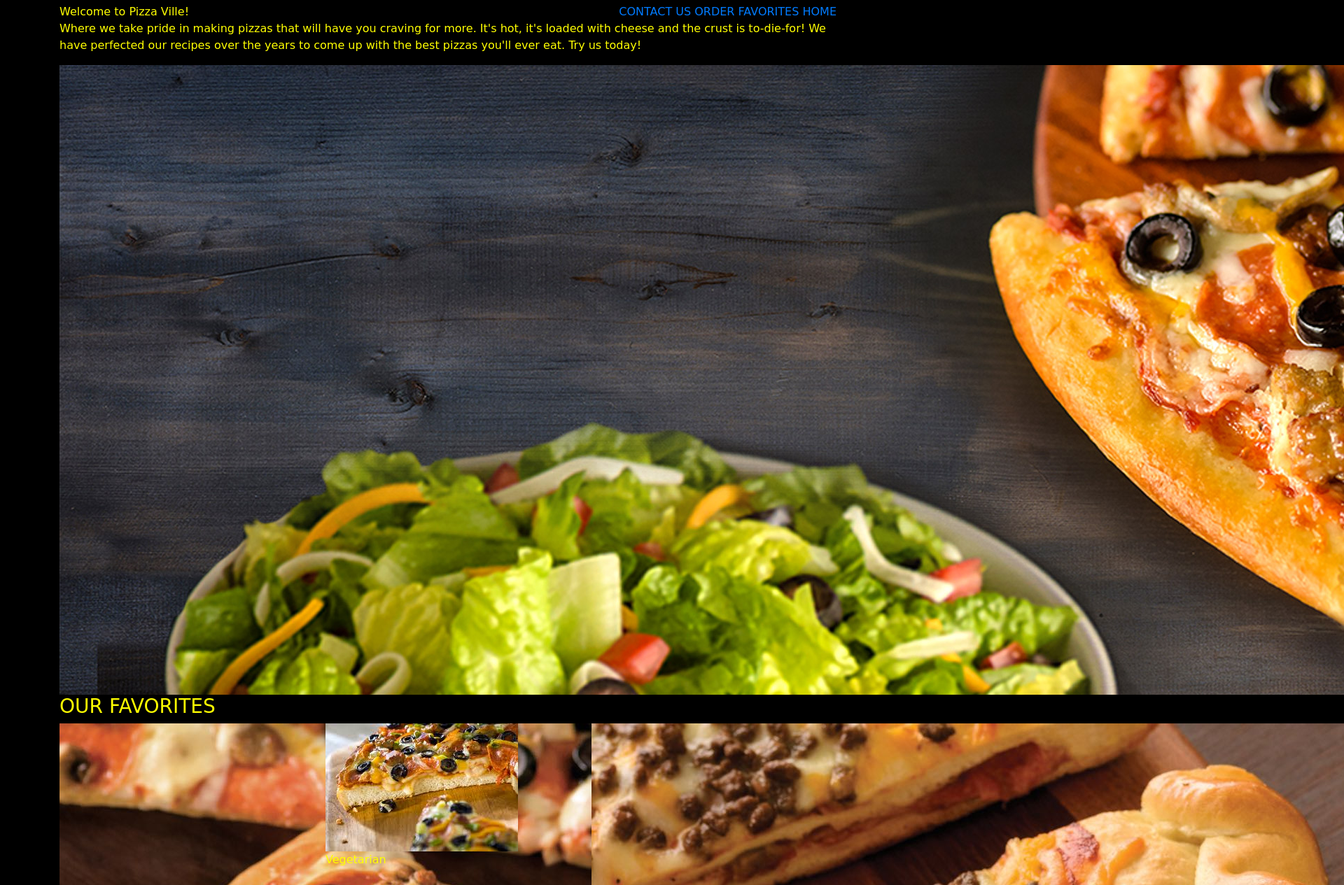
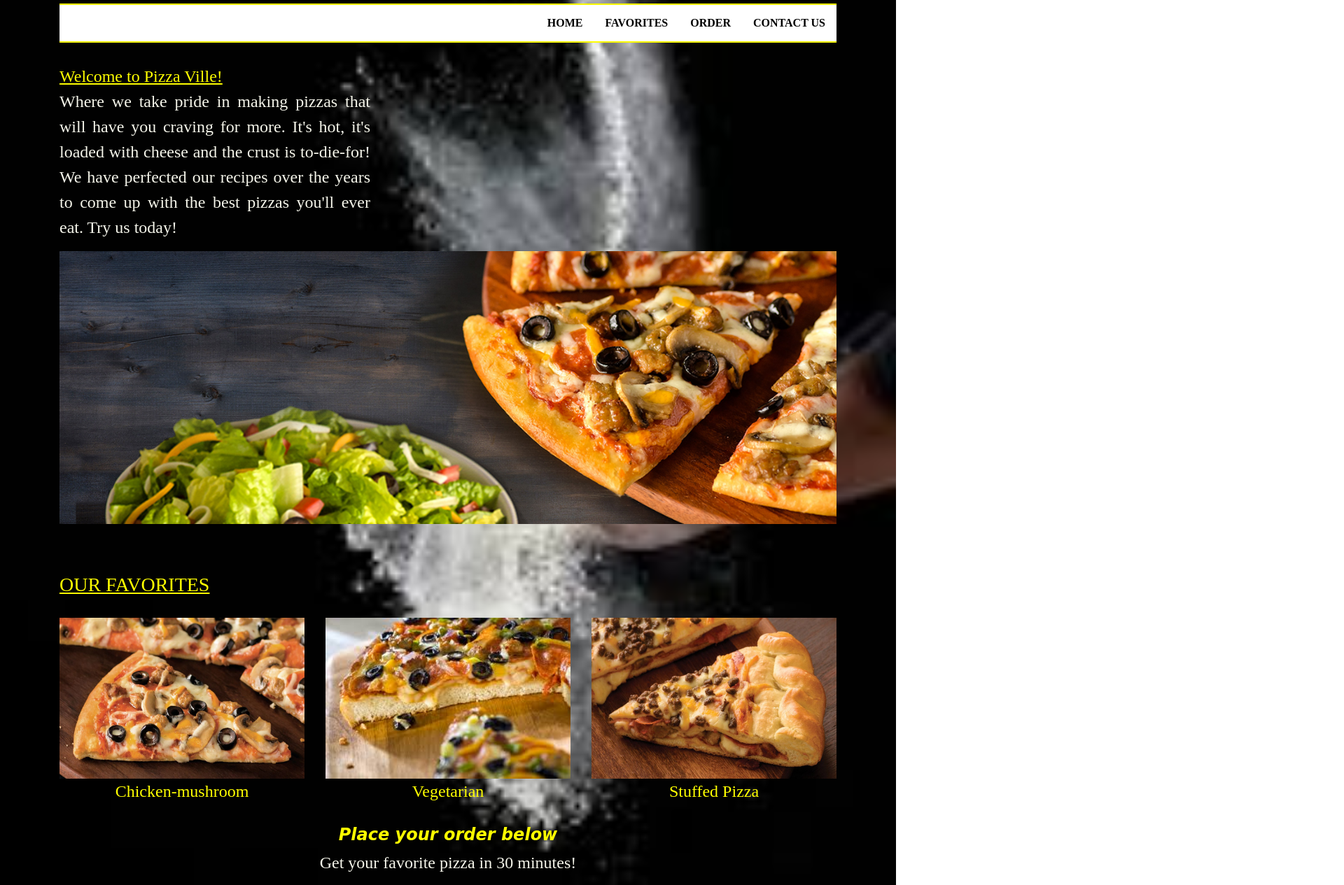
Before and after one commit to Arisodee/Pizza-ville, a plain HTML site: page index.html in a window 1280 px wide. Shown: the part 88-1353 px from the top of the page at 70% size, 1920 px wide, since content can reach past the window. Drawn offline with nearby package versions, Linux system fonts and the light colour scheme; a script that the page names is missing.

Commit message:
Add styling to the images, nav bar, paragraphs and headings

```diff
--- a/css/styles.css
+++ b/css/styles.css
@@ -1,11 +1,78 @@
-*{
-    color: yellow;
-    font-family: cursive;
-}
-body{
-    background-color: black;
-    color: yellow;
-}
-#navbar{
+body {
+    background-image: url(../images/background.jpeg);
+    background-repeat: no-repeat;
+    background-position: center;
+    background-size: cover;
+    font-family: Yu Gothic UI Semibold;
+    color: rgb(245, 245, 234);
+    font-size: 24px;
+  }
+
+#navbar {
+    overflow: hidden;
+    background-color: white;
+    width: 100%;
+    border-bottom: 2px solid yellow;
+    border-top: 2px solid yellow;
+  }
+
+  #navbar a {
     float: right;
-}
+    font-size: 16px;
+    font-weight: bold;
+    color: black;
+    font-family: Yu Gothic UI Semibold;
+    text-align: center;
+    padding: 14px 16px;
+    text-decoration: none;
+  }
+
+  .aboutus {
+      width: 40%;
+      margin-top: 30px;
+      text-align: justify;
+
+  }
+
+  #welcome , h3 {
+      text-decoration: underline;
+      color: yellow;
+  }
+
+  img {
+      width: 100%;
+  }
+
+  h1, h4 {
+      color: yellow;
+      font-weight: bold;
+      font-style: italic;
+      font-family: cursive;
+  }
+
+  .top-left {
+    position: relative;
+    top: 8px;
+    left: 16px;
+  }
+
+  #favorites {
+      margin-top: 70px;
+  }
+
+  .favorite-image {
+      height: 230px;
+  }
+
+  .fav-content {
+      color: yellow;
+      text-align: center;
+  }
+  .row {
+    margin-top: 30px;
+  }
+
+  #order {
+      margin-top: 30px;
+      text-align: center;
+  }
```
